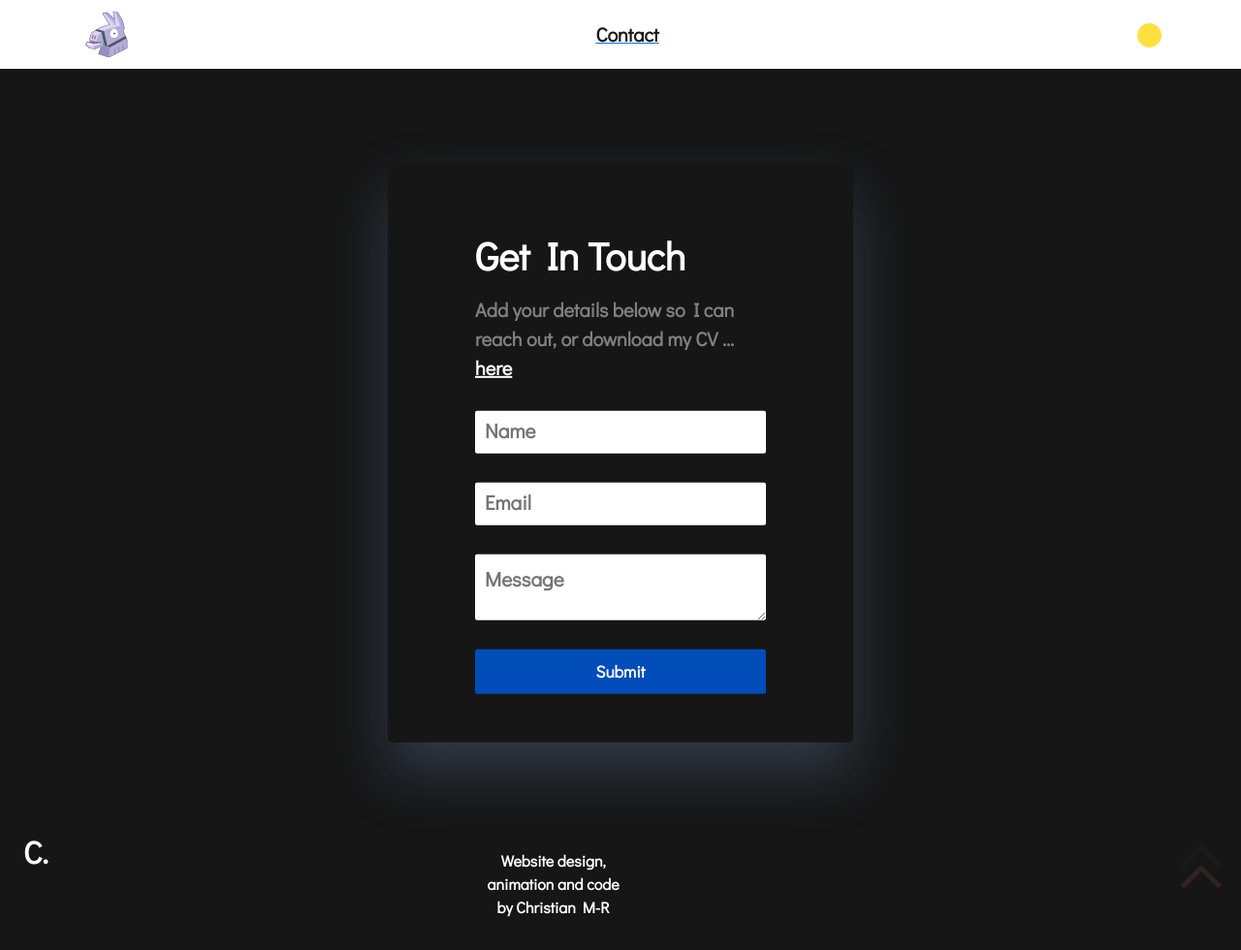
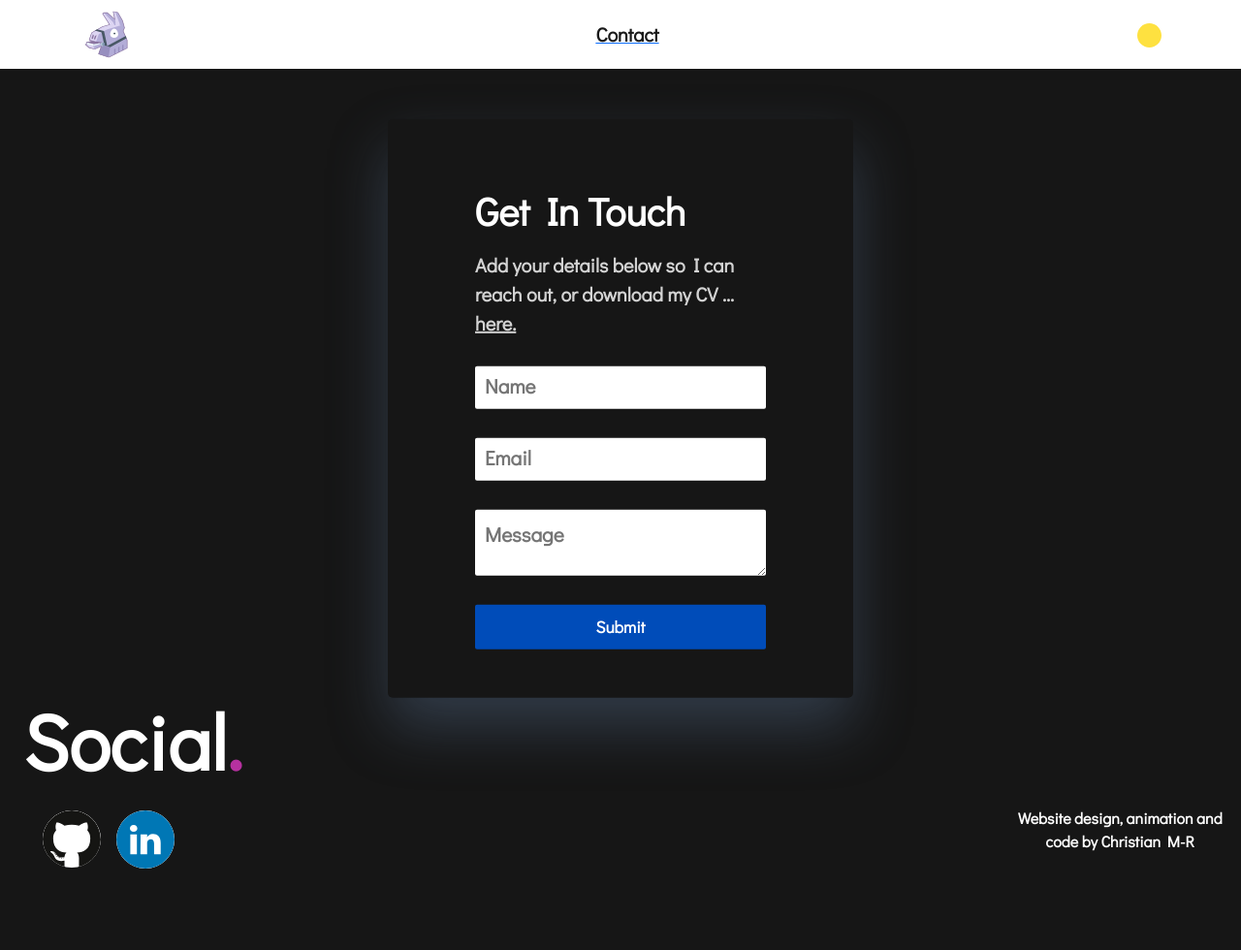
Before and after one commit to christianmartinroffey/personal-site, a React app: page /contact in a window 1280 px wide. Shown: the whole page at 97% size. After the commit the page ends 912 px from the top, so only its background shows below. Built offline with nearby package versions, Linux system fonts and the light colour scheme; no server answers.

Commit message:
back to top on home, footer now has social, minor tweaks to contact form

```diff
--- a/src/front/js/component/Social.js
+++ b/src/front/js/component/Social.js
@@ -5,7 +5,7 @@ import BackToTop from "./BackToTop";
 
 function Social() {
   return (
-    <div className="container-fluid " id="dark-page" >
+    <div className=" " id="dark-page" >
 
       <div className="container">
       <h3 className="social-text">
--- a/src/front/js/component/footer.js
+++ b/src/front/js/component/footer.js
@@ -1,6 +1,7 @@
 import React, { useContext, useState, useEffect} from "react";
 import BackToTop from "../component/BackToTop";
 import "../../styles/home.css"
+import Social from "./Social";
 
 export const Footer = () => (
 
@@ -32,12 +33,10 @@ export const Footer = () => (
 
 
 	<footer className="container-fluid d-flex text-center" id="dark-page">
+		<Social></Social>
 		 <div id="bottom-right" className='container d-flex text-center'>
 
-	  <div className='row'>
-	  <h2 className='col-6'>C.</h2>
 
-	  </div>
   </div>
 		<div className=" footer mt-auto py-3 ">
 		<div id='' className="">
@@ -45,8 +44,7 @@ export const Footer = () => (
 			Website design, animation and code by Christian M-R
 		</p>
 		</div>
-
 		</div>
-		<BackToTop></BackToTop>
+		{/* <BackToTop></BackToTop> */}
 	</footer>
 );
--- a/src/front/js/pages/contact.js
+++ b/src/front/js/pages/contact.js
@@ -10,19 +10,19 @@ console.log("button clicked");
 
   return (
 
-    <div className='pt-5 pb-5'>
-    <div className="wrapper pt-5 pb-5">
+
+    <div className="wrapper pt-5">
 
     <form className="form">
       <div className="pageTitle title">Get In Touch </div>
-      <div className="secondaryTitle title">Add your details below so I can reach out, or download my CV ...  <a className='form-dowload-link' href="">here</a></div>
+      <div className="secondaryTitle title">Add your details below so I can reach out, or download my CV ...  <a className='form-dowload-link' href="">here.</a></div>
       <input type="text" className="name formEntry" placeholder="Name" ></input>
       <input type="text" className="email formEntry" placeholder="Email"></input>
       <textarea className="message formEntry" placeholder="Message"></textarea>
       <button className="submit formEntry btn-primary" onClick={sendEmail}>Submit</button>
     </form>
     </div>
-</div>
+
 
   )
 }
--- a/src/front/js/pages/home.js
+++ b/src/front/js/pages/home.js
@@ -9,6 +9,7 @@ import PreviousExperience from "../component/PreviousExperience";
 import AboutMe from "../component/AboutMe";
 import SkillsAndExpertise from "../component/SkillsAndExpertise";
 import LanguageIcons from "../component/languageIcons";
+import BackToTop from "../component/BackToTop";
 
 
 export const Home = () => {
@@ -26,9 +27,10 @@ export const Home = () => {
         <SkillsAndExpertise />
         <PreviousExperience />
         {/* <UnsplashAPIIMG /> */}
+        <BackToTop/>
       </div>
 
-      <Social />
+      {/* <Social /> */}
     </div>
   );
 };
--- a/src/front/styles/customstyles.css/contact.css
+++ b/src/front/styles/customstyles.css/contact.css
@@ -46,7 +46,7 @@
     font-weight: bold;
   }
   .secondaryTitle{
-    color: grey;
+    color: rgb(211, 211, 211);
     font-size: 20px;
   }
 
@@ -95,8 +95,13 @@
 
 .form-dowload-link{
     font-size: 20px;
-    color: white;
+    color: rgb(211, 211, 211);
 }
+.form-dowload-link:hover{
+    font-size: 20px;
+    color: rgb(244, 63, 63);
+}
+
 
 
   @keyframes bounce {
```
